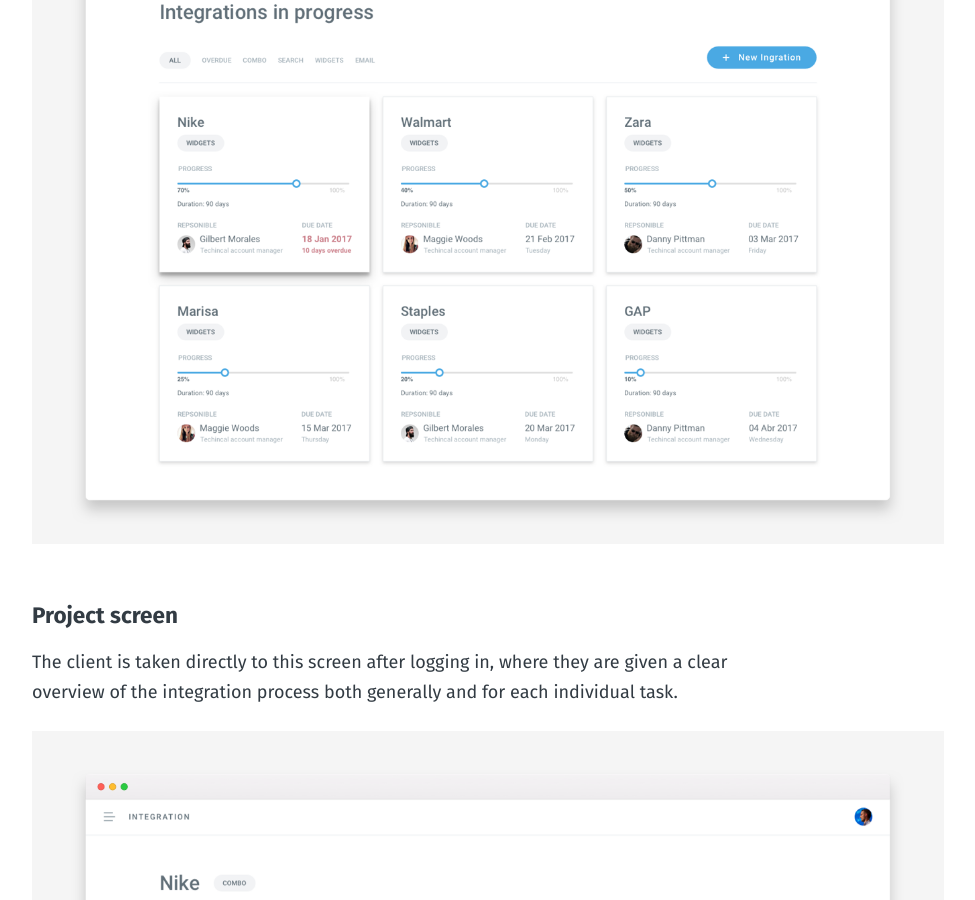
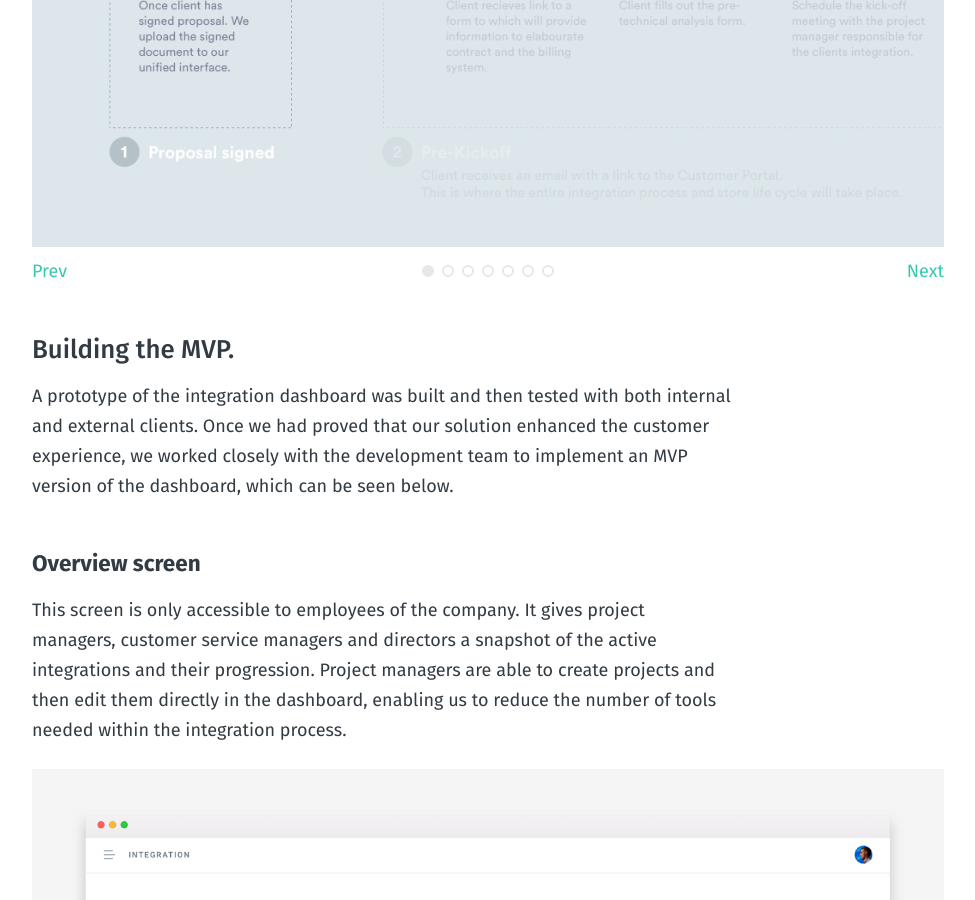
Before and after one commit to cjhbarnes/cjhbarnes.github.io, a Jekyll site: the page built from case-studies/streamlining-an-integration-process.md, in a window 1280 px wide and 900 px high, scrolled down 2618 px. Shown: the whole window, without its empty margins (152-1127 px from the left). Built offline with Jekyll 4.4.1, drawn with Linux system fonts in a browser that asks for light colours; nearby versions of some CDN libraries.

Commit message:
include images in dashboard case study

```diff
--- a/case-studies/streamlining-an-integration-process.md
+++ b/case-studies/streamlining-an-integration-process.md
@@ -16,6 +16,8 @@
 ### The current process
 We interviewed both external and internal clients of various teams and created a number of customer journey maps where we documented objectives, tools used, tasks and most importantly the pain points of current integration process.
 
+<figure><img src="/images/process--cjm-1.jpg" alt="TAM customer journey mapping"></figure>
+
 **What needed to be fixed:**
 
 1.  Large number of documents and tools scattered throughout the process, leading to confusion between client and project manager.
@@ -25,7 +27,7 @@
 
 With these points in mind we proposed a new integration process (see images below). The Integration Dashboard, by centralising 90% of the required information, greatly reduced the number of tools and employees involved in the integration process. With management, tools and information in one place, there was no longer an issue with scattered documents and tools, and both the project manager and the client were able to manage the integration project leading to less confusion and quicker turnarounds.
 
-<!-- <div class="unslider slideshow">
+<div class="unslider slideshow">
   <ul>
     <li><img src="/images/process--new-1.png" alt="New process step 1"></li>
     <li><img src="/images/process--new-2.png" alt="New process step 2"></li>
@@ -35,7 +37,7 @@
     <li><img src="/images/process--new-6.png" alt="New process step 6"></li>
     <li><img src="/images/process--new-7.png" alt="New process step 7"></li>
   </ul>
-</div> -->
+</div>
 
 ### Building the MVP.
 A prototype of the integration dashboard was built and then tested with both internal and external clients. Once we had proved that our solution enhanced the customer experience, we worked closely with the development team to implement an MVP version of the dashboard, which can be seen below.
```
